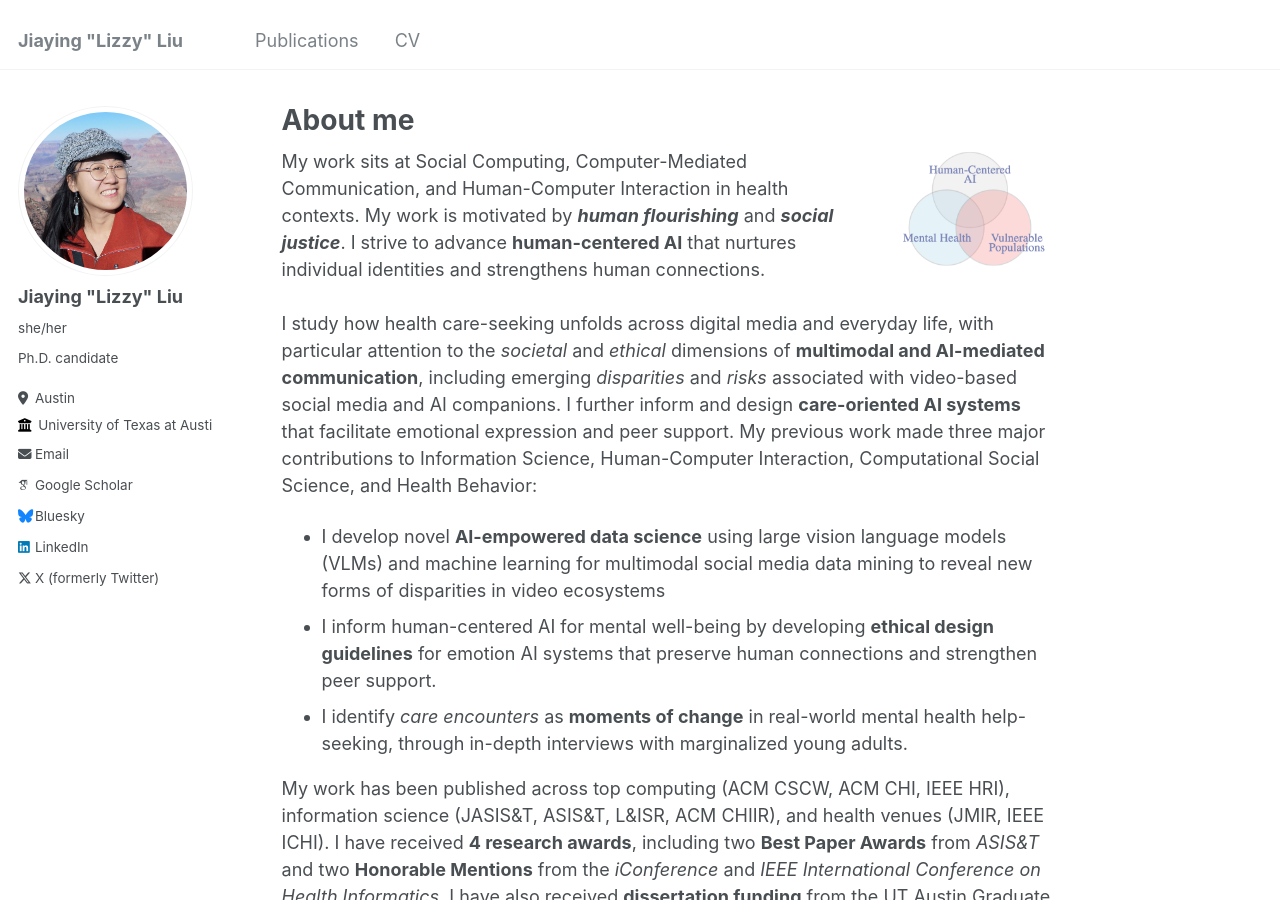
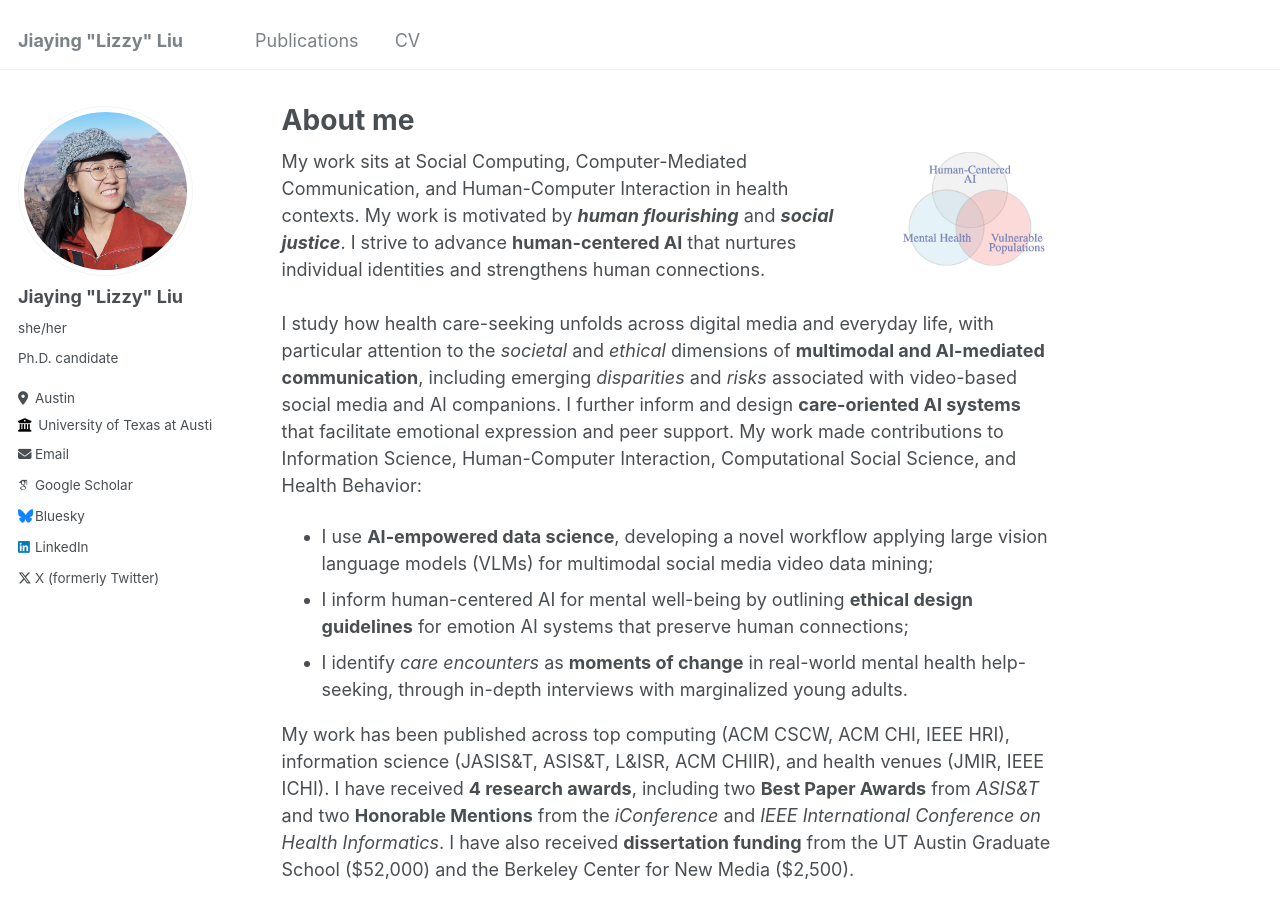
Before and after one commit to lizzyliu666/lizzyliu666.github.io, a Jekyll site: the page built from _pages/about.md, in a window 1280 px wide and 900 px high. Built offline with Jekyll 4.4.1, drawn with Linux system fonts in a browser that asks for light colours; some web fonts are replaced.

Commit message:
Refine contributions and clarify AI research focus
Updated contributions section to clarify the focus and methods used in AI-empowered data science and human-centered AI for mental well-being.

```diff
--- a/_pages/about.md
+++ b/_pages/about.md
@@ -17,10 +17,10 @@ My work sits at Social Computing, Computer-Mediated Communication, and Human-Com
   </div>
 </div>
 
-I study how health care-seeking unfolds across digital media and everyday life, with particular attention to the _societal_ and _ethical_ dimensions of **multimodal and AI-mediated communication**, including emerging _disparities_ and _risks_ associated with video-based social media and AI companions. I further inform and design **care-oriented AI systems** that facilitate emotional expression and peer support. My previous work made three major contributions to Information Science, Human-Computer Interaction, Computational Social Science, and Health Behavior:
+I study how health care-seeking unfolds across digital media and everyday life, with particular attention to the _societal_ and _ethical_ dimensions of **multimodal and AI-mediated communication**, including emerging _disparities_ and _risks_ associated with video-based social media and AI companions. I further inform and design **care-oriented AI systems** that facilitate emotional expression and peer support. My work made contributions to Information Science, Human-Computer Interaction, Computational Social Science, and Health Behavior:
 
-- I develop novel **AI-empowered data science** using large vision language models (VLMs) and machine learning for multimodal social media data mining to reveal new forms of disparities in video ecosystems
-- I inform human-centered AI for mental well-being by developing **ethical design guidelines** for emotion AI systems that preserve human connections and strengthen peer support.
+- I use **AI-empowered data science**, developing a novel workflow applying large vision language models (VLMs) for multimodal social media video data mining;
+- I inform human-centered AI for mental well-being by outlining **ethical design guidelines** for emotion AI systems that preserve human connections;
 - I identify <em>care encounters</em> as **moments of change** in real-world mental health help-seeking, through in-depth interviews with marginalized young adults.
 
 My work has been published across top computing (ACM CSCW, ACM CHI, IEEE HRI), information science (JASIS&T, ASIS&T, L&ISR, ACM CHIIR), and health venues (JMIR, IEEE ICHI). I have received **4 research awards**, including two **Best Paper Awards** from *ASIS&T* and two **Honorable Mentions** from the *iConference* and *IEEE International Conference on Health Informatics*. I have also received **dissertation funding** from the UT Austin Graduate School (\$52,000) and the Berkeley Center for New Media (\$2,500).
```
